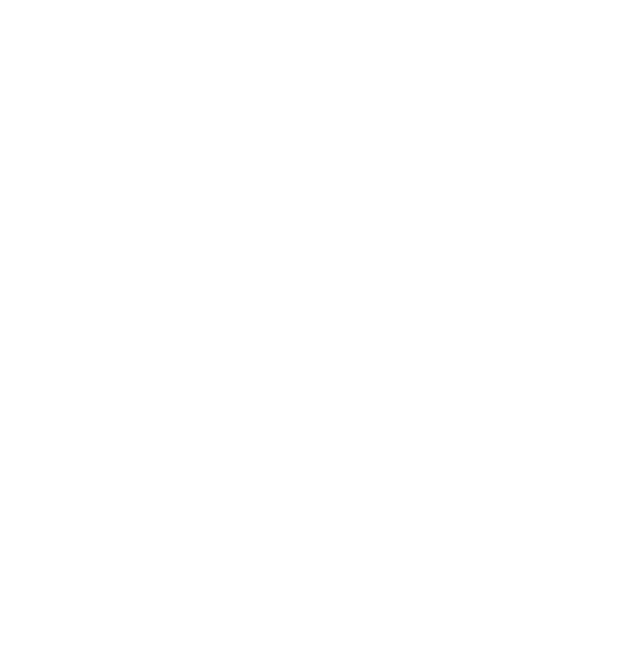
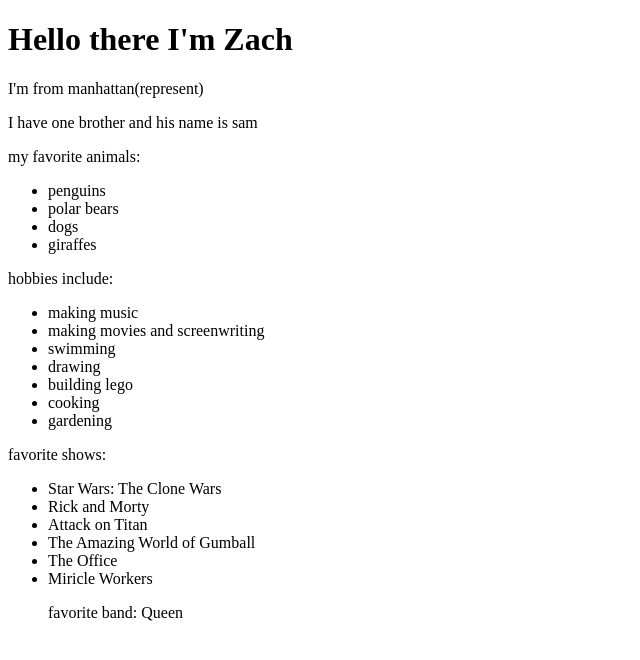
Before and after one commit to ZachLeibman/portfolio, a plain HTML site: page index.html in a window 1280 px wide. Shown: the whole page, without its empty margins (0-640 px from the left). Drawn offline with Linux system fonts and the light colour scheme.

Commit message:
add index.html file

```diff
--- a/index.html
+++ b/index.html
@@ -1,8 +1,38 @@
 <!DOCTYPE html>
 <html>
     <head>
+        <title>Zach Leibman site</title>
         <body>
-
+            <h1>Hello there I'm Zach</h1>
+            <p>I'm from manhattan(represent)</p>
+            <p>I have one brother and his name is sam</p>
+            <p>my favorite animals:</p>
+            <ul>
+                <li>penguins</li>
+                <li>polar bears</li>
+                <li>dogs</li>
+                <li>giraffes</li>
+            </ul>
+            <p>hobbies include:</p>
+            <ul>
+                <li>making music</li>
+                <li>making movies and screenwriting</li>
+                <li>swimming</li>
+                <li>drawing</li>
+                <li>building lego</li>
+                <li>cooking</li>
+                <li>gardening</li>
+            </ul>
+            <p>favorite shows:</p>
+            <ul>
+                <li>Star Wars: The Clone Wars</li>
+                <li>Rick and Morty</li>
+                <li>Attack on Titan</li>
+                <li>The Amazing World of Gumball</li>
+                <li>The Office</li>
+                <li>Miricle Workers</li>
+            <p>favorite band: Queen</p>
+            </ul>
         </body>
     </head>
 </html>
```
